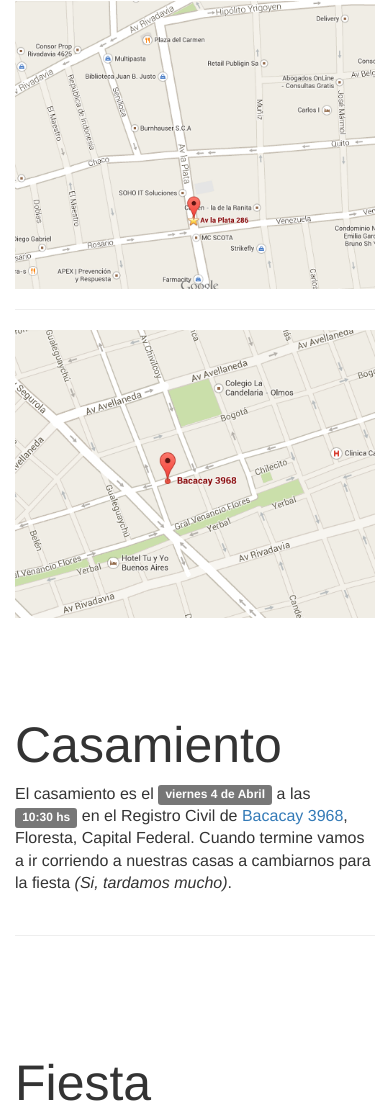
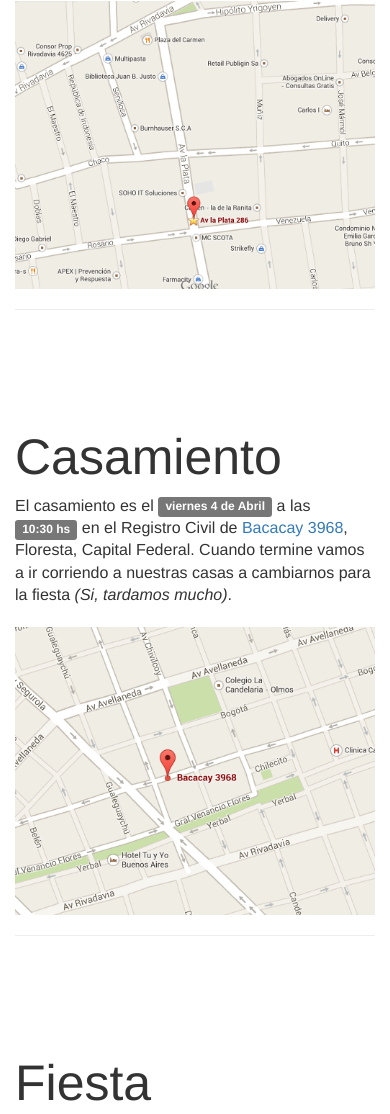
Before and after one commit to 4lb0/santicarmenyrodri, a plain HTML site: page index.html in a window 390 px wide. Shown: the part 304-1418 px from the top of the page. Drawn offline with nearby package versions, Linux system fonts and the light colour scheme.

Commit message:
Add responsive

```diff
--- a/index.html
+++ b/index.html
@@ -27,8 +27,8 @@
 
       <hr class="featurette-divider">
 
-      <div class="row featurette">
-        <div class="col-md-5">
+      <div id="casamiento" class="row featurette">
+        <div class="col-md-5 hidden-xs">
           <img class="featurette-image img-responsive" src="img/registrocivil.png" alt="Bacacay 3968, Floresta, Capital Federal">
         </div>
         <div class="col-md-7">
@@ -36,6 +36,9 @@
           <p class="lead">
           El casamiento es el <strong class="label label-default">viernes 4 de Abril</strong> a las <strong class="label label-default">10:30 hs</strong> en el Registro Civil de <a href="https://www.google.com/maps/place/Bacacay+3968/@-34.6318319,-58.4828436,16z/data=!4m2!3m1!1s0x95bcc99678b49e59:0x4878658a848661ab">Bacacay 3968</a>, Floresta, Capital Federal. Cuando termine vamos a ir corriendo a nuestras casas a cambiarnos para la fiesta <em>(Si, tardamos mucho)</em>.
           </p>
+        </div>
+        <div class="col-md-5 visible-xs">
+          <img class="featurette-image img-responsive" src="img/registrocivil.png" alt="Bacacay 3968, Floresta, Capital Federal">
         </div>
       </div>
 
```
